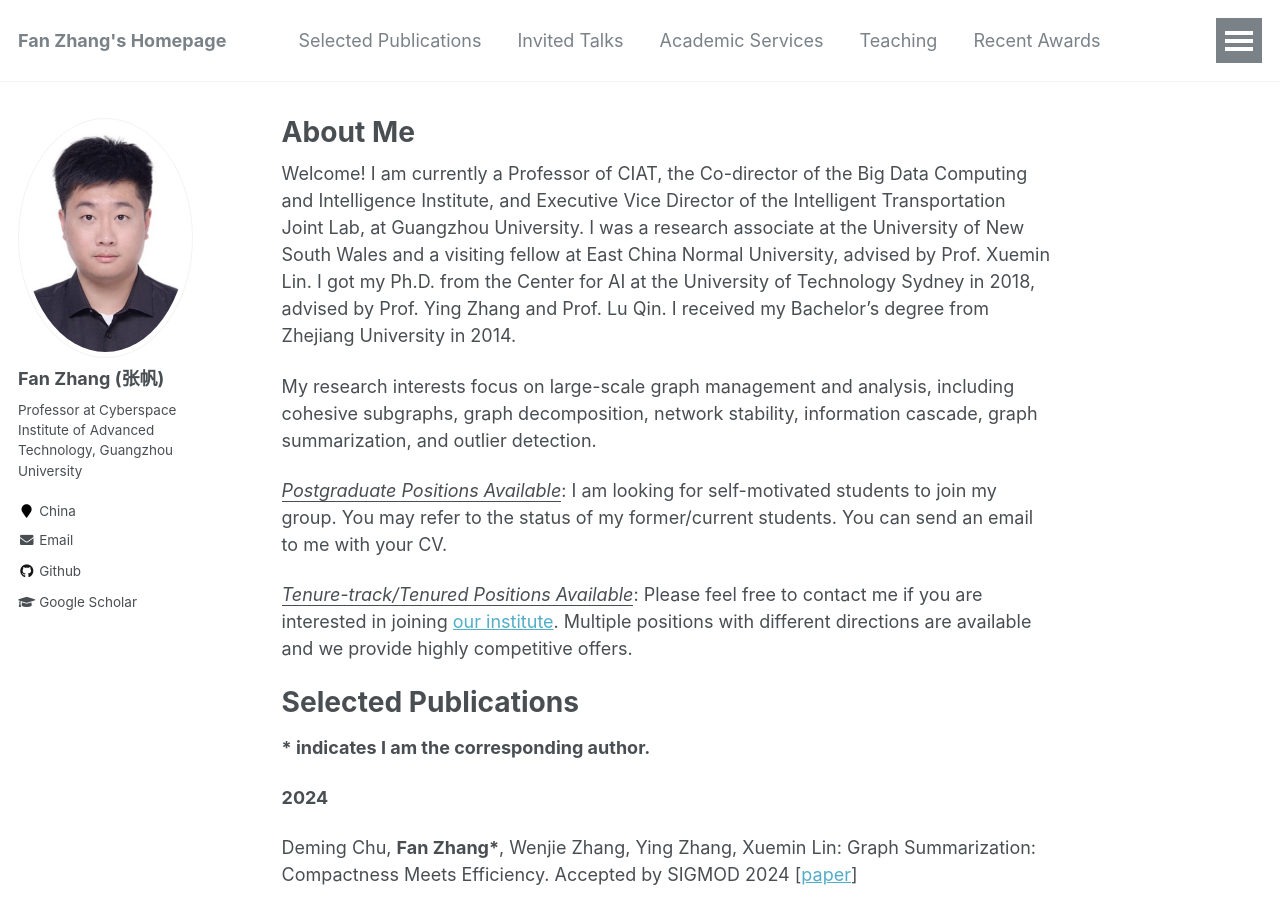
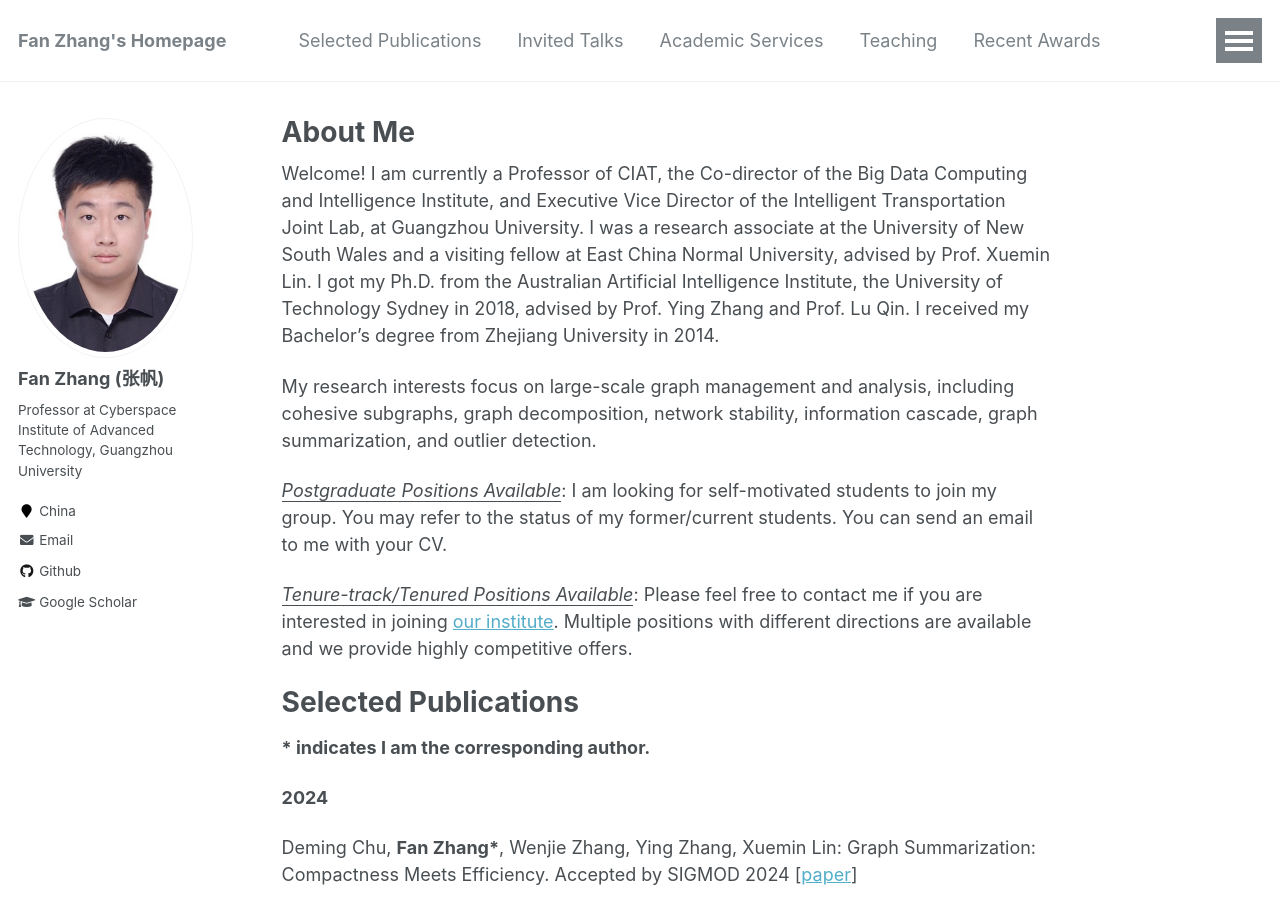
Before and after one commit to fanzhangcs/fanzhangcs.github.io, a Jekyll site: the page built from _pages/about.md, in a window 1280 px wide and 900 px high. Built offline with Jekyll 4.4.1, drawn with Linux system fonts in a browser that asks for light colours.

Commit message:
Update about.md

```diff
--- a/_pages/about.md
+++ b/_pages/about.md
@@ -8,7 +8,7 @@ redirect_from:
   - /about.html
 ---
 
-Welcome! I am currently a Professor of CIAT, the Co-director of the Big Data Computing and Intelligence Institute, and Executive Vice Director of the Intelligent Transportation Joint Lab, at Guangzhou University. I was a research associate at the University of New South Wales and a visiting fellow at East China Normal University, advised by Prof. Xuemin Lin. I got my Ph.D. from the Center for AI at the University of Technology Sydney in 2018, advised by Prof. Ying Zhang and Prof. Lu Qin. I received my Bachelor's degree from Zhejiang University in 2014.
+Welcome! I am currently a Professor of CIAT, the Co-director of the Big Data Computing and Intelligence Institute, and Executive Vice Director of the Intelligent Transportation Joint Lab, at Guangzhou University. I was a research associate at the University of New South Wales and a visiting fellow at East China Normal University, advised by Prof. Xuemin Lin. I got my Ph.D. from the Australian Artificial Intelligence Institute, the University of Technology Sydney in 2018, advised by Prof. Ying Zhang and Prof. Lu Qin. I received my Bachelor's degree from Zhejiang University in 2014.
 
 My research interests focus on large-scale graph management and analysis, including cohesive subgraphs, graph decomposition, network stability, information cascade, graph summarization, and outlier detection.
 <!--Link to [DBLP](https://dblp.uni-trier.de/pid/21/3626-36.html).-->
```
